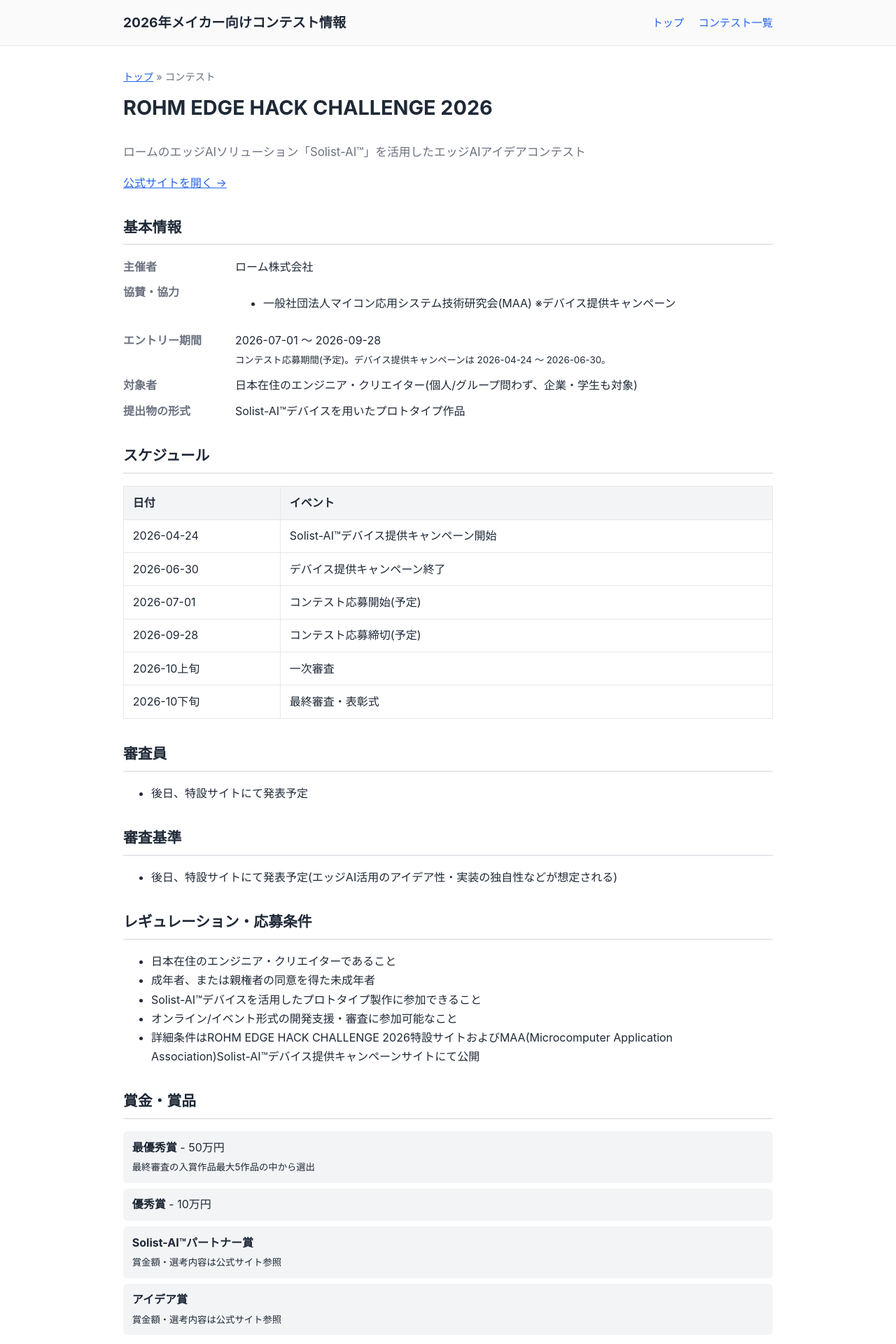
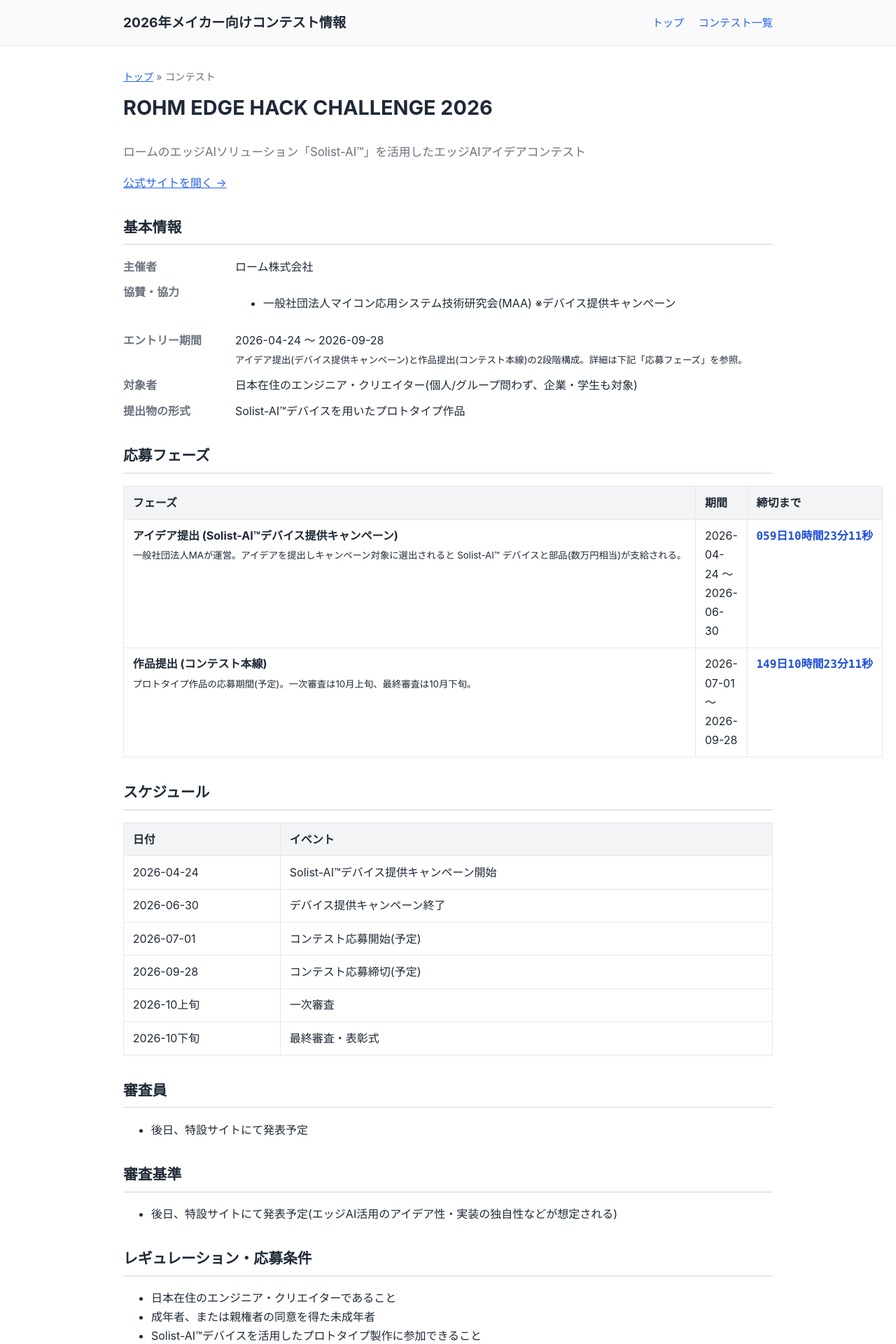
Before and after one commit to airpocket-soundman/maker_contest_2026, a Jekyll site: the page built from _contests/rohm-edge-hack-challenge-2026.md, in a window 1280 px wide. Shown: the top 1920 px of the page at 70% size. Built offline with Jekyll 4.4.1, drawn with Linux system fonts in a browser that asks for light colours.

Commit message:
Support multi-phase entry periods with per-phase countdowns
ROHM EDGE HACK CHALLENGE 2026 はアイデア提出(デバイス提供キャンペーン
4/24〜6/30)と作品提出(コンテスト本線 7/1〜9/28)の2段階構成のため、
コンテストFront Matterに phases フィールドを追加し各フェーズの開始/終了/
備考を記述できるようにした。

- _layouts/contest.html: phases があれば「応募フェーズ」表を表示
  (各行にカウントダウンを併記)
- index.md: 「締切まで」列で phases があればフェーズ毎にカウントダウン
- _layouts/default.html: カウントダウン JS を全ページ共通化
  (コンテスト詳細ページのフェーズ表でも稼働)
- assets/style.css: countdown-row / countdown-label のスタイル追加

Co-Authored-By: Claude Opus 4.7 (1M context) <noreply@anthropic.com>

```diff
--- a/_contests/rohm-edge-hack-challenge-2026.md
+++ b/_contests/rohm-edge-hack-challenge-2026.md
@@ -7,9 +7,19 @@ target_audience: 日本在住のエンジニア・クリエイター(個人/グ
 submission_format: Solist-AI™デバイスを用いたプロトタイプ作品
 
 entry_period:
-  start: 2026-07-01
+  start: 2026-04-24
   end: 2026-09-28
-  note: コンテスト応募期間(予定)。デバイス提供キャンペーンは 2026-04-24 〜 2026-06-30。
+  note: アイデア提出(デバイス提供キャンペーン)と作品提出(コンテスト本線)の2段階構成。詳細は下記「応募フェーズ」を参照。
+
+phases:
+  - name: アイデア提出 (Solist-AI™デバイス提供キャンペーン)
+    start: 2026-04-24
+    end: 2026-06-30
+    note: 一般社団法人MAが運営。アイデアを提出しキャンペーン対象に選出されると Solist-AI™ デバイスと部品(数万円相当)が支給される。
+  - name: 作品提出 (コンテスト本線)
+    start: 2026-07-01
+    end: 2026-09-28
+    note: プロトタイプ作品の応募期間(予定)。一次審査は10月上旬、最終審査は10月下旬。
 
 schedule:
   - date: 2026-04-24
--- a/_layouts/contest.html
+++ b/_layouts/contest.html
@@ -28,8 +28,8 @@ layout: default
 
       <dt>エントリー期間</dt>
       <dd>
-        {% if page.entry_period.start %}{{ page.entry_period.start }}{% endif %}
-        {% if page.entry_period.end %} 〜 {{ page.entry_period.end }}{% endif %}
+        {% if page.entry_period.start %}{{ page.entry_period.start | date: '%Y-%m-%d' }}{% endif %}
+        {% if page.entry_period.end %} 〜 {{ page.entry_period.end | date: '%Y-%m-%d' }}{% endif %}
         {% if page.entry_period.note %}<br><small>{{ page.entry_period.note }}</small>{% endif %}
       </dd>
 
@@ -44,6 +44,36 @@ layout: default
       {% endif %}
     </dl>
   </section>
+
+  {% if page.phases %}
+    <section class="info-block">
+      <h2>応募フェーズ</h2>
+      <table class="schedule-table">
+        <thead><tr><th>フェーズ</th><th>期間</th><th>締切まで</th></tr></thead>
+        <tbody>
+          {% for p in page.phases %}
+            <tr>
+              <td>
+                <strong>{{ p.name }}</strong>
+                {% if p.note %}<br><small>{{ p.note }}</small>{% endif %}
+              </td>
+              <td>
+                {% if p.start %}{{ p.start | date: '%Y-%m-%d' }}{% endif %}
+                {% if p.end %} 〜 {{ p.end | date: '%Y-%m-%d' }}{% endif %}
+              </td>
+              <td>
+                {% if p.end %}
+                  <span class="countdown" data-deadline="{{ p.end | date: '%Y-%m-%d' }}T23:59:59+09:00">--</span>
+                {% else %}
+                  -
+                {% endif %}
+              </td>
+            </tr>
+          {% endfor %}
+        </tbody>
+      </table>
+    </section>
+  {% endif %}
 
   {% if page.schedule %}
     <section class="info-block">
--- a/_layouts/default.html
+++ b/_layouts/default.html
@@ -28,5 +28,38 @@
       <p>&copy; {{ 'now' | date: '%Y' }} {{ site.title }}</p>
     </div>
   </footer>
+
+  <script>
+  (function () {
+    const pad = (n, w) => String(n).padStart(w, '0');
+    const els = document.querySelectorAll('.countdown');
+    if (els.length === 0) return;
+    function update() {
+      const now = Date.now();
+      let anyLive = false;
+      els.forEach(el => {
+        const deadline = new Date(el.dataset.deadline).getTime();
+        if (Number.isNaN(deadline)) { el.textContent = '-'; return; }
+        const diff = deadline - now;
+        if (diff <= 0) {
+          el.textContent = '受付終了';
+          el.classList.add('countdown-expired');
+          return;
+        }
+        anyLive = true;
+        const totalSec = Math.floor(diff / 1000);
+        const days = Math.floor(totalSec / 86400);
+        const hours = Math.floor((totalSec % 86400) / 3600);
+        const minutes = Math.floor((totalSec % 3600) / 60);
+        const seconds = totalSec % 60;
+        el.textContent = pad(days, 3) + '日' + pad(hours, 2) + '時間' + pad(minutes, 2) + '分' + pad(seconds, 2) + '秒';
+      });
+      if (anyLive) {
+        window.requestAnimationFrame(() => setTimeout(update, 1000));
+      }
+    }
+    update();
+  })();
+  </script>
 </body>
 </html>
--- a/assets/style.css
+++ b/assets/style.css
@@ -95,6 +95,14 @@ th { background: var(--color-accent-bg); font-weight: bold; }
   font-weight: bold;
 }
 .countdown-expired { color: var(--color-muted); font-weight: normal; }
+.countdown-row { margin-bottom: 0.4rem; }
+.countdown-row:last-child { margin-bottom: 0; }
+.countdown-label {
+  display: block;
+  color: var(--color-muted);
+  line-height: 1.3;
+  margin-bottom: 0.1rem;
+}
 
 /* 賞金リスト */
 .prize-list { list-style: none; padding: 0; }
```
Also changed, not shown: index.md (+9 -35 lines).
